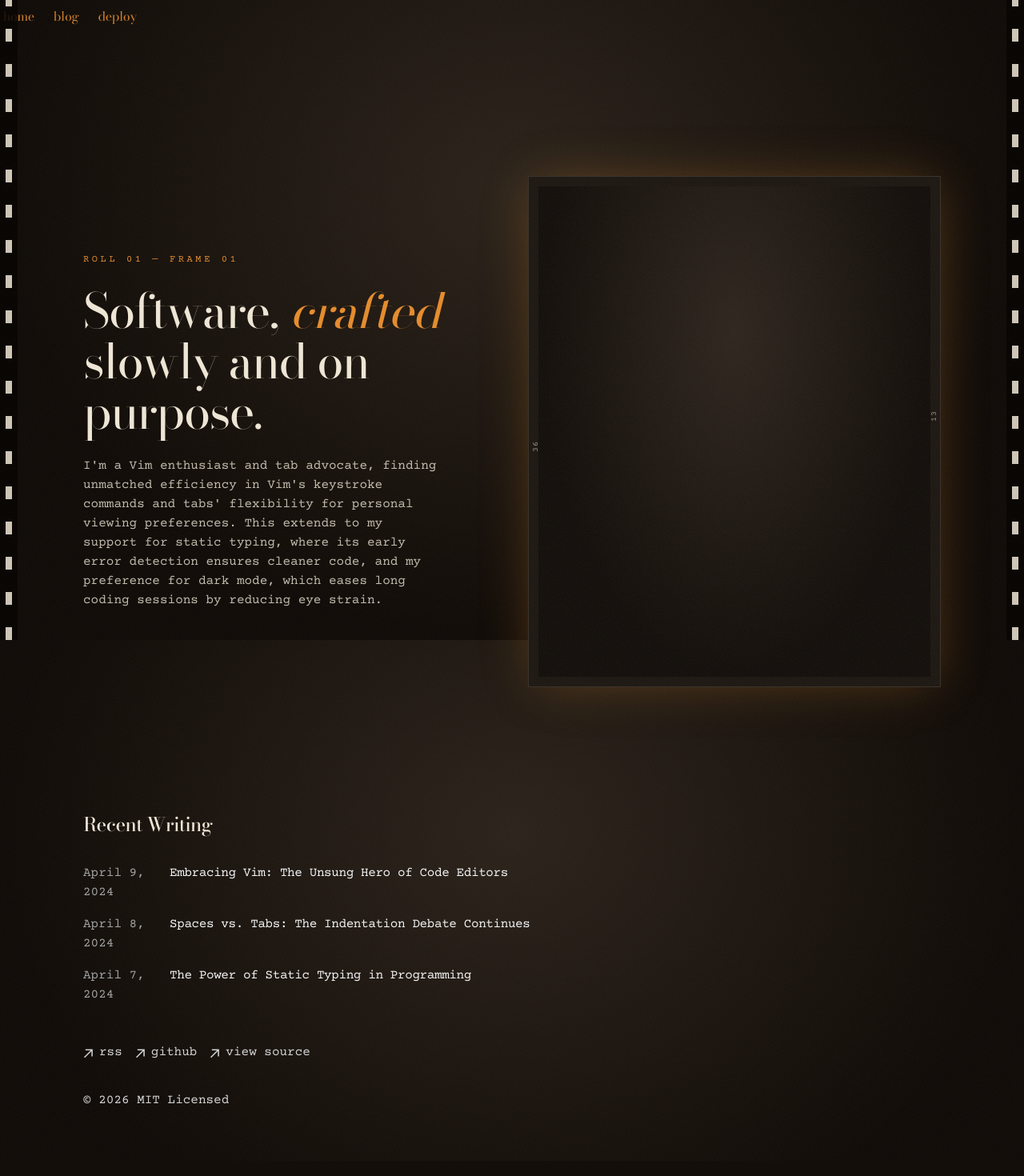
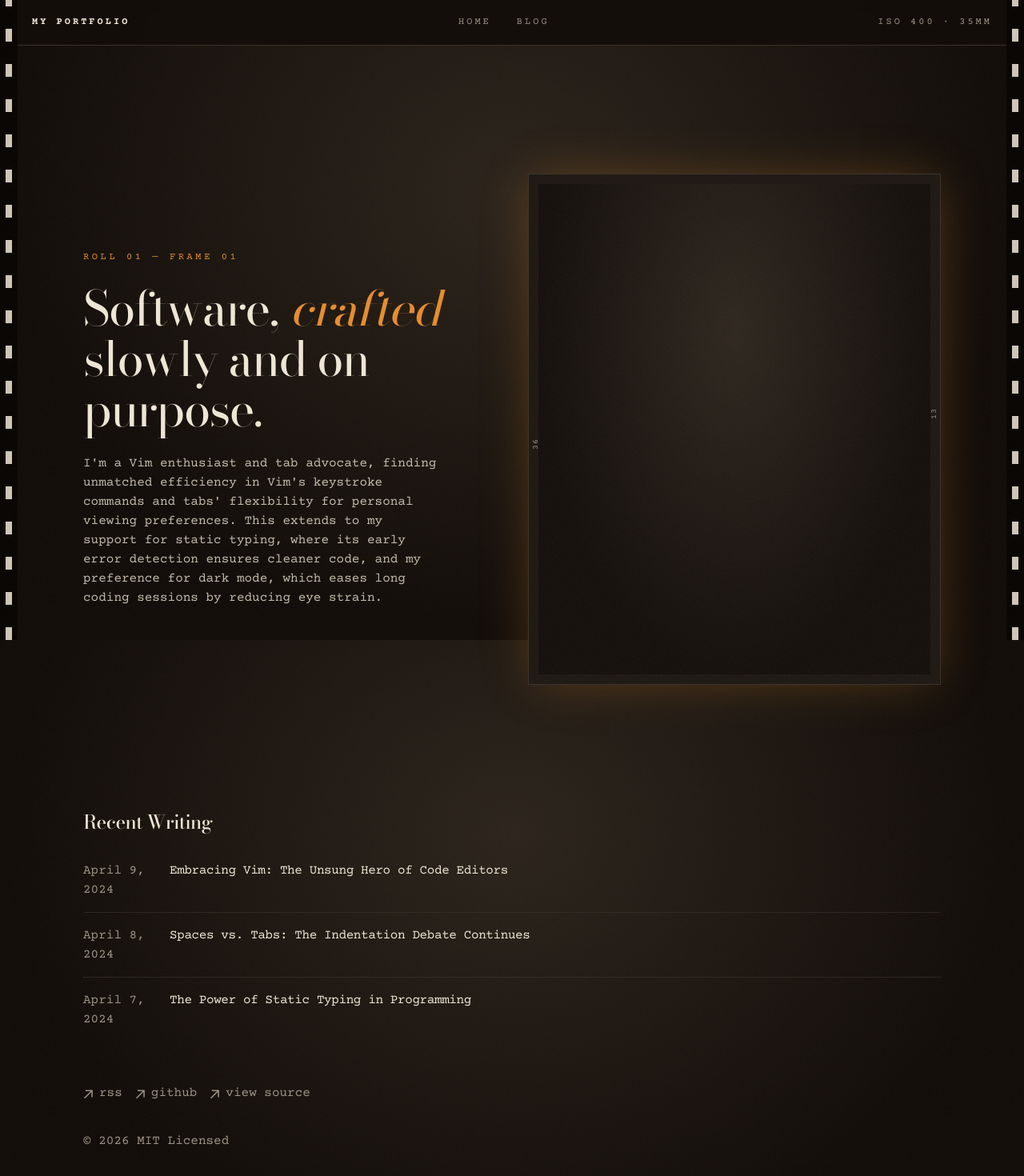
Before and after one commit to sanjanab1/portfolio, a Next.js app in the folder blog/: page / in a window 1280 px wide. Shown: the top 1470 px of the page at 80% size. Built offline with nearby package versions, Linux system fonts and the light colour scheme.

Commit message:
feat(ui): change navigation with new theme

```diff
--- a/blog/app/blog/[slug]/page.tsx
+++ b/blog/app/blog/[slug]/page.tsx
@@ -11,8 +11,9 @@ export async function generateStaticParams() {
   }))
 }
 
-export function generateMetadata({ params }) {
-  let post = getBlogPosts().find((post) => post.slug === params.slug)
+export async function generateMetadata({ params }) {
+  let { slug } = await params
+  let post = getBlogPosts().find((post) => post.slug === slug)
   if (!post) {
     return
   }
@@ -51,8 +52,9 @@ export function generateMetadata({ params }) {
   }
 }
 
-export default function Blog({ params }) {
-  let post = getBlogPosts().find((post) => post.slug === params.slug)
+export default async function Blog({ params }) {
+  let { slug } = await params
+  let post = getBlogPosts().find((post) => post.slug === slug)
 
   if (!post) {
     notFound()
@@ -82,11 +84,11 @@ export default function Blog({ params }) {
           }),
         }}
       />
-      <h1 className="title font-semibold text-2xl tracking-tighter">
+      <h1 className="title font-display font-medium text-3xl tracking-tight text-foreground">
         {post.metadata.title}
       </h1>
       <div className="flex justify-between items-center mt-2 mb-8 text-sm">
-        <p className="text-sm text-neutral-600 dark:text-neutral-400">
+        <p className="text-sm text-muted-foreground">
           {formatDate(post.metadata.publishedAt)}
         </p>
       </div>
--- a/blog/app/components/footer.tsx
+++ b/blog/app/components/footer.tsx
@@ -18,10 +18,11 @@ function ArrowIcon() {
 export default function Footer() {
   return (
     <footer className="mb-16">
-      <ul className="font-sm mt-8 flex flex-col space-x-0 space-y-2 text-neutral-600 md:flex-row md:space-x-4 md:space-y-0 dark:text-neutral-300">
+      <div className="sprocket-strip h-3 w-full mb-6" />
+      <ul className="font-sm flex flex-col space-x-0 space-y-2 text-muted-foreground md:flex-row md:space-x-4 md:space-y-0">
         <li>
           <a
-            className="flex items-center transition-all hover:text-neutral-800 dark:hover:text-neutral-100"
+            className="flex items-center transition-colors hover:text-primary"
             rel="noopener noreferrer"
             target="_blank"
             href="/rss"
@@ -32,7 +33,7 @@ export default function Footer() {
         </li>
         <li>
           <a
-            className="flex items-center transition-all hover:text-neutral-800 dark:hover:text-neutral-100"
+            className="flex items-center transition-colors hover:text-primary"
             rel="noopener noreferrer"
             target="_blank"
             href="https://github.com/vercel/next.js"
@@ -43,7 +44,7 @@ export default function Footer() {
         </li>
         <li>
           <a
-            className="flex items-center transition-all hover:text-neutral-800 dark:hover:text-neutral-100"
+            className="flex items-center transition-colors hover:text-primary"
             rel="noopener noreferrer"
             target="_blank"
             href="https://vercel.com/templates/next.js/portfolio-starter-kit"
@@ -53,7 +54,7 @@ export default function Footer() {
           </a>
         </li>
       </ul>
-      <p className="mt-8 text-neutral-600 dark:text-neutral-300">
+      <p className="mt-8 text-muted-foreground">
         © {new Date().getFullYear()} MIT Licensed
       </p>
     </footer>
--- a/blog/app/components/nav.tsx
+++ b/blog/app/components/nav.tsx
@@ -7,35 +7,32 @@ const navItems = {
   '/blog': {
     name: 'blog',
   },
-  'https://vercel.com/templates/next.js/portfolio-starter-kit': {
-    name: 'deploy',
-  },
 }
 
 export function Navbar() {
   return (
-    <aside className="-ml-[8px] mb-16 tracking-tight">
-      <div className="lg:sticky lg:top-20">
-        <nav
-          className="flex flex-row items-start relative px-0 pb-0 fade md:overflow-auto scroll-pr-6 md:relative"
-          id="nav"
-        >
-          <div className="flex flex-row space-x-0 pr-10">
-            {Object.entries(navItems).map(([path, { name }]) => {
-              return (
+    <header className="sticky top-0 z-40 mb-16 border-b border-border bg-background/95 backdrop-blur">
+      <nav className="flex items-center justify-between gap-6 px-6 md:px-10 py-5 font-mono text-xs tracking-[0.25em] uppercase">
+        <Link href="/" className="text-foreground font-bold shrink-0">
+          My Portfolio
+        </Link>
+
+        <div className="hidden md:flex items-center gap-8">
+          {Object.entries(navItems).map(([path, { name }]) => (
             <Link
               key={path}
               href={path}
-                  className="font-display text-primary/90 transition-colors hover:text-primary flex align-middle relative py-1 px-2 m-1"
+              className="text-muted-foreground transition-colors hover:text-primary"
             >
               {name}
             </Link>
-              )
-            })}
+          ))}
         </div>
+
+        <span className="text-muted-foreground shrink-0 hidden sm:inline">
+          ISO 400 · 35MM
+        </span>
       </nav>
-        <div className="sprocket-strip h-3 w-full mt-2" />
-      </div>
-    </aside>
+    </header>
   )
 }
--- a/blog/app/components/posts.tsx
+++ b/blog/app/components/posts.tsx
@@ -18,14 +18,14 @@ export function BlogPosts() {
         .map((post) => (
           <Link
             key={post.slug}
-            className="flex flex-col space-y-1 mb-4"
+            className="group flex flex-col space-y-1 mb-4 border-b border-border/60 pb-4 last:border-b-0"
             href={`/blog/${post.slug}`}
           >
             <div className="w-full flex flex-col md:flex-row space-x-0 md:space-x-2">
-              <p className="text-neutral-600 dark:text-neutral-400 w-[100px] tabular-nums">
+              <p className="text-muted-foreground w-[100px] tabular-nums">
                 {formatDate(post.metadata.publishedAt, false)}
               </p>
-              <p className="text-neutral-900 dark:text-neutral-100 tracking-tight">
+              <p className="text-foreground tracking-tight transition-colors group-hover:text-primary">
                 {post.metadata.title}
               </p>
             </div>
```
Lines whose indentation alone changed are shown as unchanged.
